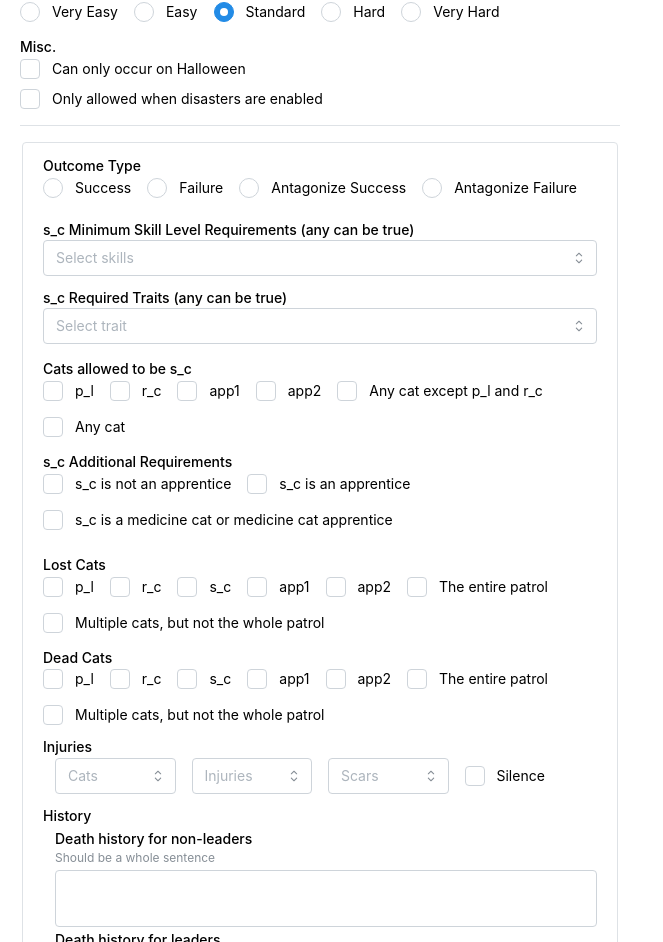
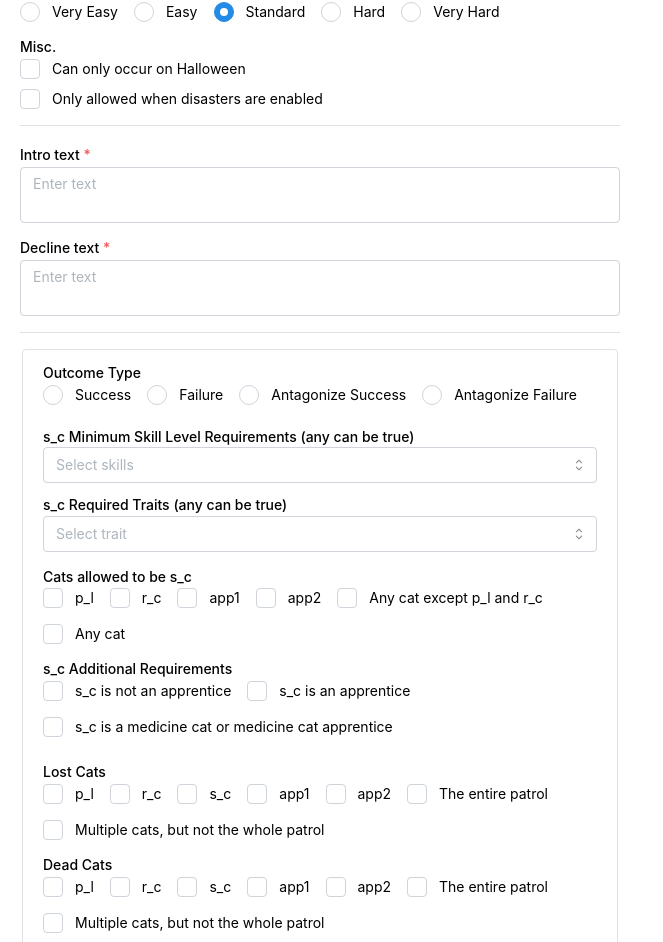
Before and after one commit to cgen-tools/patrol-helper, a React (Vite) app: page / in a window 1280 px wide. Shown: the part 1550-2492 px from the top of the page, without its empty margins (0-663 px from the left). Built offline with nearby package versions, Linux system fonts and the light colour scheme.

Commit message:
feat: intro/decline textareas

```diff
--- a/src/App.tsx
+++ b/src/App.tsx
@@ -11,6 +11,7 @@ import {
   Space,
   Stack,
   Text,
+  Textarea,
 } from "@mantine/core";
 import { SKILLS } from "./resources";
 import OutcomeForm from "./components/OutcomeForm";
@@ -132,6 +133,9 @@ function App() {
   const [rarity, setRarity] = useState("standard");
   const [difficulty, setDifficulty] = useState("standard");
   const [misc, setMisc] = useState<string[]>([]);
+
+  const [introText, setIntroText] = useState("");
+  const [declineText, setDeclineText] = useState("");
 
   function handleCatTypeCountsChange(
     index: number,
@@ -346,6 +350,23 @@ function App() {
       </Checkbox.Group>
 
       <Divider my="md" />
+      <Textarea
+        value={introText}
+        onChange={(e) => setIntroText(e.currentTarget.value)}
+        label="Intro text"
+        placeholder="Enter text"
+        required
+      />
+      <Textarea
+        value={declineText}
+        onChange={(e) => setDeclineText(e.currentTarget.value)}
+        mt="sm"
+        label="Decline text"
+        placeholder="Enter text"
+        required
+      />
+
+      <Divider my="md" />
       <OutcomeForm />
       <Button variant="light">Add Outcome</Button>
     </Box>
```
